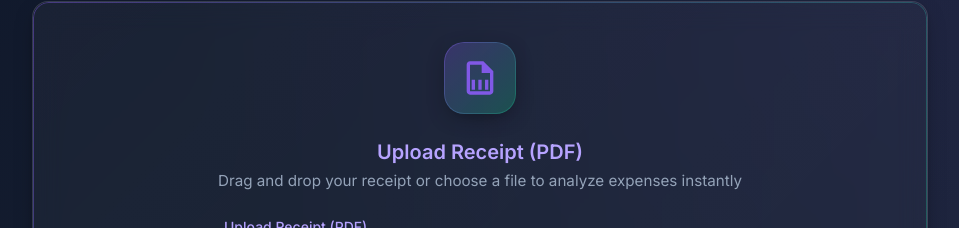
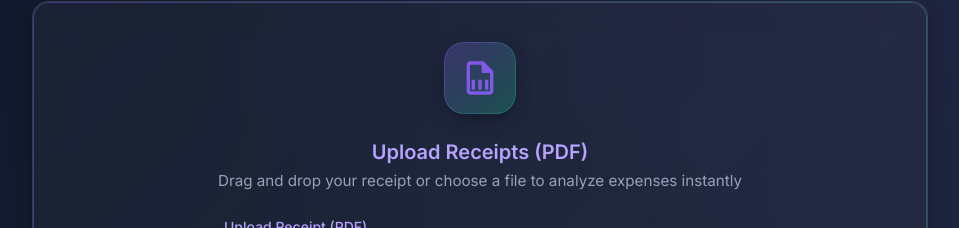
Before and after one commit to aryalsushant/lowvie, a Next.js app in the folder frontend/: page / in a window 1280 px wide. Shown: the part 239-467 px from the top of the page, without its empty margins (160-1119 px from the left). Built offline with nearby package versions, Linux system fonts and the light colour scheme.

Commit message:
another demo branch

```diff
--- a/frontend/app/page.tsx
+++ b/frontend/app/page.tsx
@@ -80,7 +80,7 @@
                   </div>
                 </div>
                 <div className="text-center">
-                  <h3 className="text-xl font-semibold">Upload Receipt (PDF)</h3>
+                  <h3 className="text-xl font-semibold">Upload Receipts (PDF)</h3>
                   <p className="subtle-text mt-1">Drag and drop your receipt or choose a file to analyze expenses instantly</p>
                 </div>
                 <div className="w-full max-w-lg">
```
